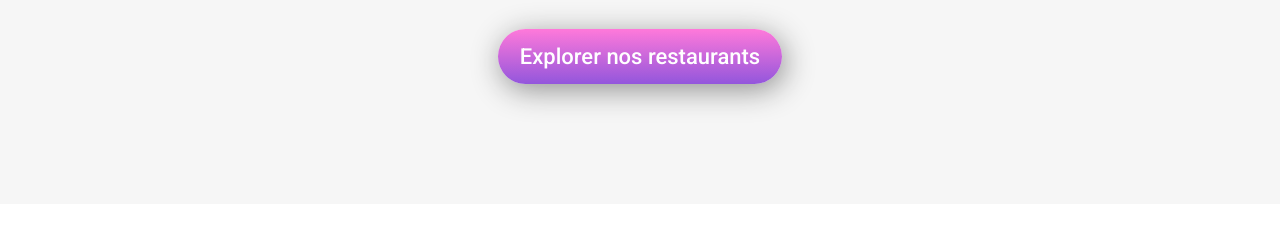
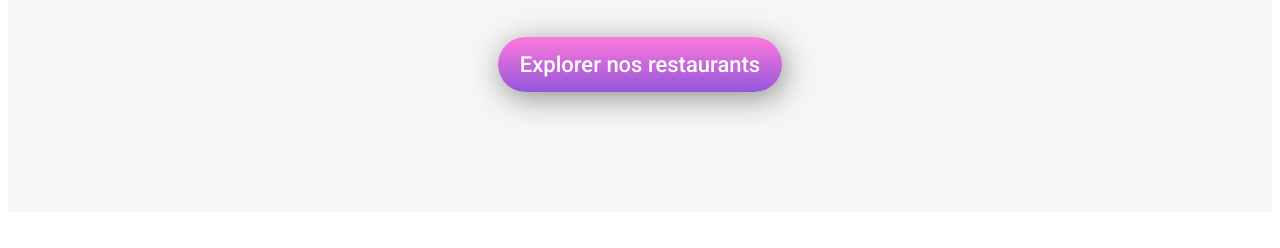
Before and after one commit to Mookh04/Mookh04.github.io, a website: page index.html in a window 1280 px wide. Shown: the part 327-575 px from the top of the page. Drawn offline with nearby package versions, Linux system fonts and the light colour scheme; files that its build step writes are made by us from their sources; a web font is replaced by a local one.

Commit message:
correction

```diff
--- a/scss/base/_typography.scss
+++ b/scss/base/_typography.scss
@@ -1,7 +1 @@
 @import url('https://fonts.googleapis.com/css2?family=Roboto:wght@400;500&family=Shrikhand&display=swap');
-
-
-body{
-    margin: auto;
-    max-width: 1280px;
-}
```
